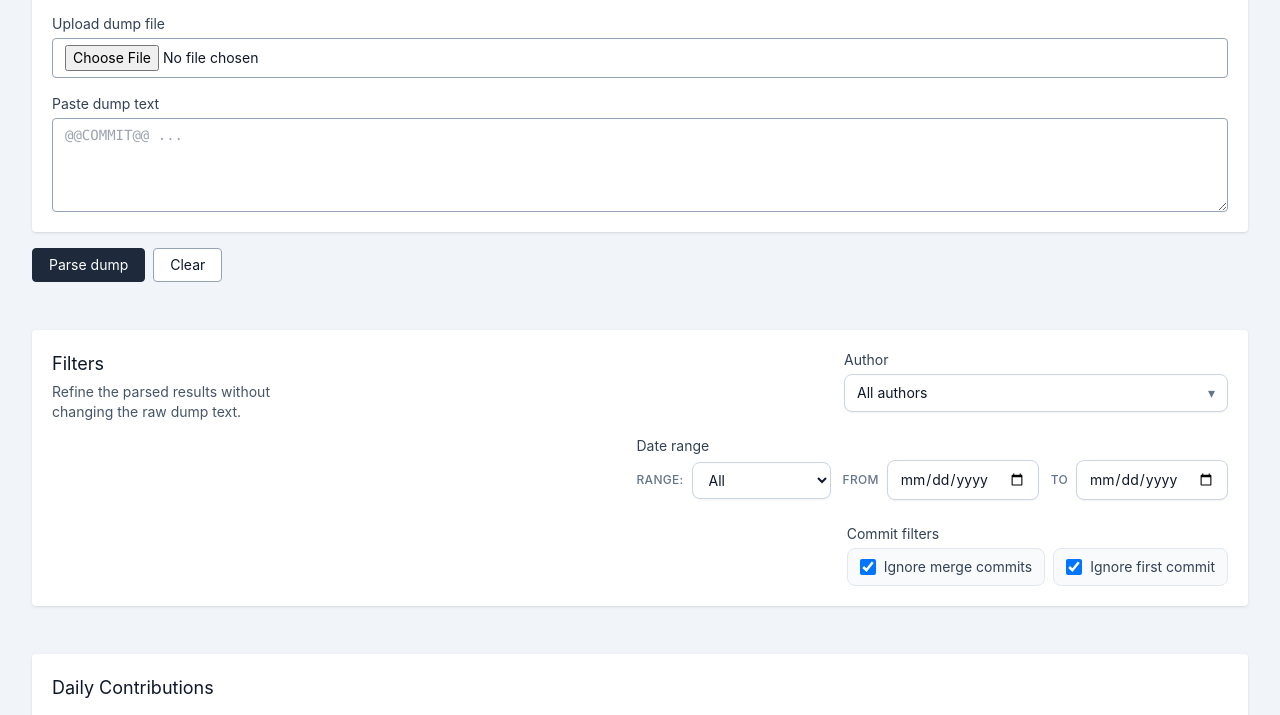
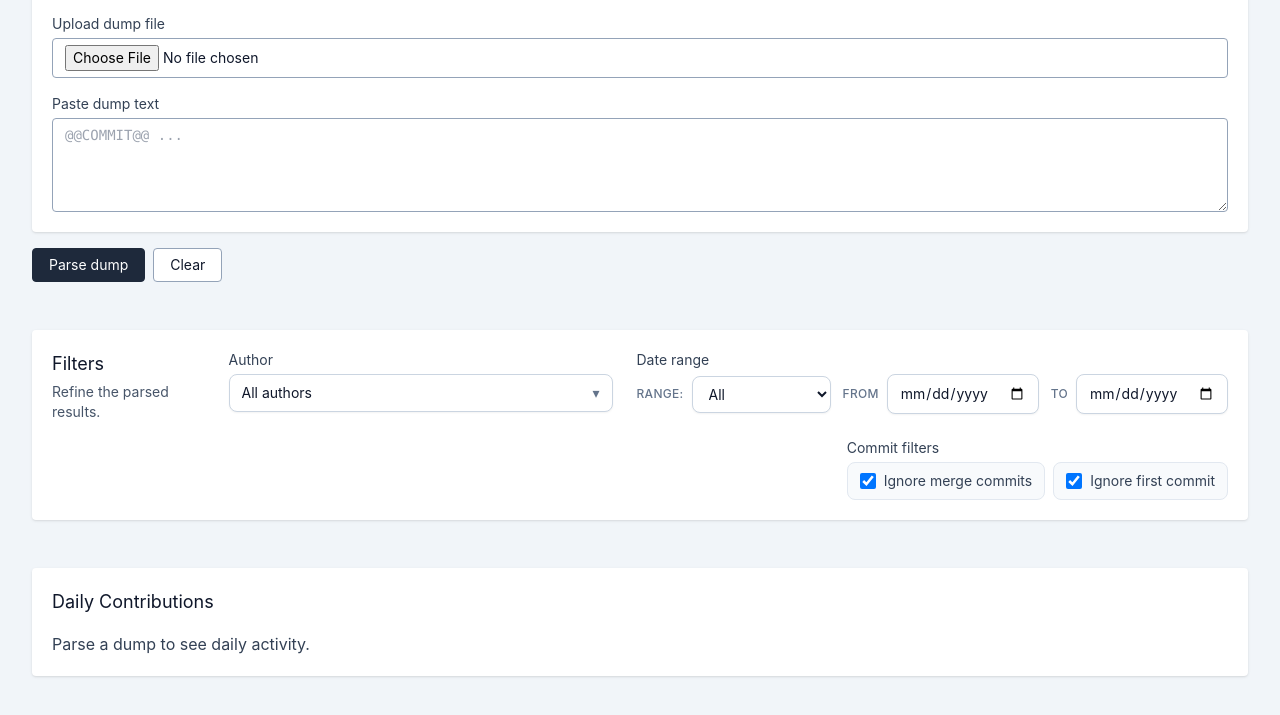
Before and after one commit to akinuri/git-stats, a plain HTML site: page index.html in a window 1280 px wide. Shown: the part 82-797 px from the top of the page. Drawn offline with nearby package versions, Linux system fonts and the light colour scheme.

Commit message:
(ui) shorter filters card desc

```diff
--- a/index.html
+++ b/index.html
@@ -62,7 +62,8 @@
 			<div class="flex flex-col gap-6 lg:flex-row lg:items-start lg:justify-between">
 				<div>
 					<h2 class="text-lg text-slate-900">Filters</h2>
-					<p class="mt-1 text-sm text-slate-600">Refine the parsed results without changing the raw dump text.</p>
+					<p class="mt-1 text-sm text-slate-600">Refine the parsed results.</p>
+
 				</div>
 				<div class="flex w-full flex-wrap items-start gap-6 lg:ml-auto lg:w-auto lg:justify-end">
 					<div class="w-full lg:w-96">
```
